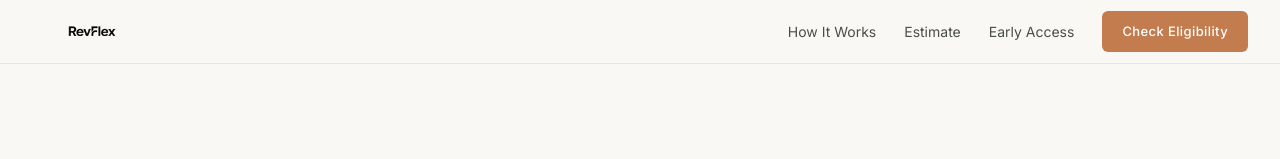
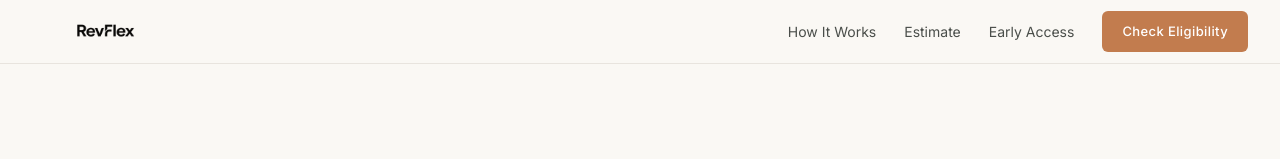
Before and after one commit to RevFlex/revflex-pip, a Next.js app: page / in a window 1280 px wide. Shown: the top 159 px of the page. Built offline with nearby package versions, Linux system fonts and the light colour scheme.

Commit message:
Update page.jsx

```diff
--- a/app/page.jsx
+++ b/app/page.jsx
@@ -14,7 +14,7 @@ export default function Home() {
         padding: '0 32px', height: '64px',
         display: 'flex', alignItems: 'center', justifyContent: 'space-between'
       }}>
-        <Image src="/logo-dark.png" alt="RevFlex" width={120} height={36} style={{ objectFit: 'contain', height: '36px', width: 'auto' }} priority />
+        <Image src="/logo-dark.png" alt="RevFlex" width={160} height={48} style={{ objectFit: 'contain', height: '44px', width: 'auto' }} priority />
         <div style={{ display: 'flex', alignItems: 'center', gap: '28px' }}>
           <a href="#how-it-works" style={{ fontSize: '14px', color: '#4A4E4A', textDecoration: 'none' }}>How It Works</a>
           <a href="#estimate" style={{ fontSize: '14px', color: '#4A4E4A', textDecoration: 'none' }}>Estimate</a>
```
